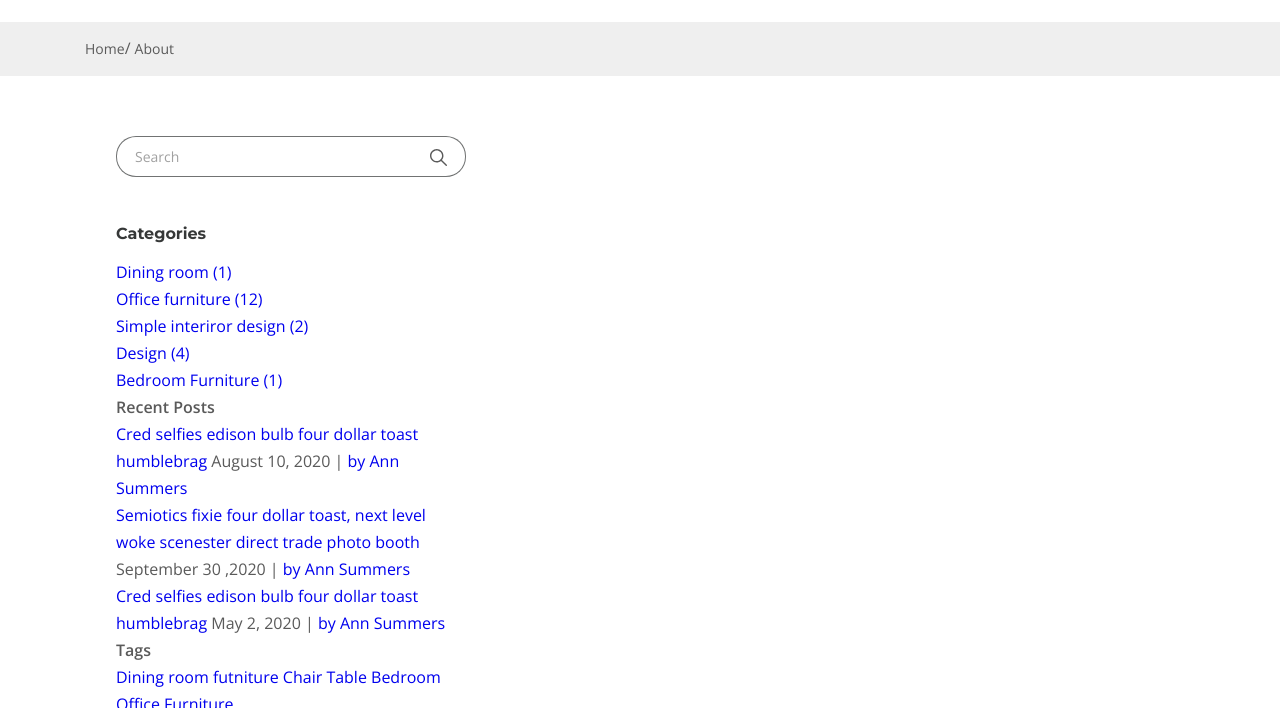
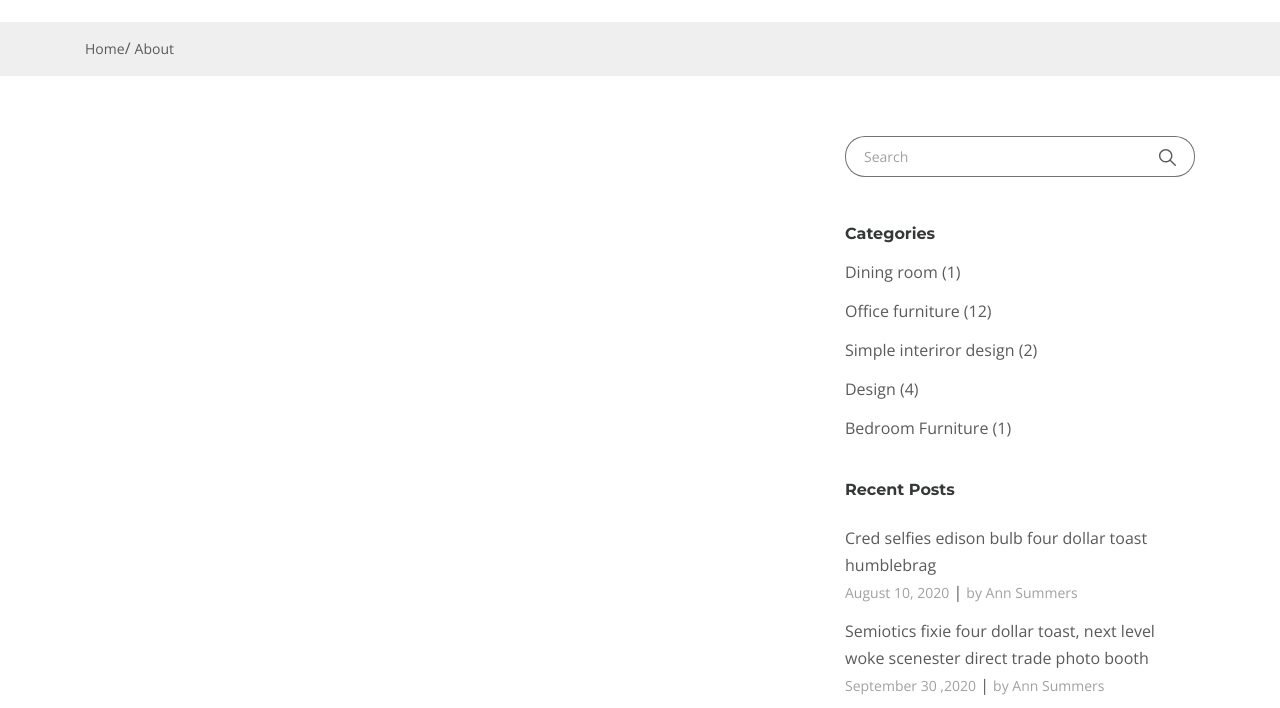
Before and after one commit to Sergitarius/Chairs, a website: page app/blog.html in a window 1280 px wide. Shown: the part 98-806 px from the top of the page. Drawn offline with nearby package versions, Linux system fonts and the light colour scheme.

Commit message:
aside almost done

```diff
--- a/app/scss/style.scss
+++ b/app/scss/style.scss
@@ -861,23 +861,69 @@
 	&__inner {
 		display: flex;
 		justify-content: space-between;
-		width: 350px;
-		margin-left: 31px;
 	}
-	&__category-title {
+	&__category {
+		margin-bottom: 36px;
+	}
+	&__category-title,
+	&__tags-title {
 		font-size: 16px;
 		line-height: 23px;
 		color: $title;
 		@extend %title-font;
 		margin-bottom: 14px;
 	}
+	&__category-item {
+		margin-bottom: 12px;
+	}
+	&__category-link {
+		color: $default;
+	}
 }
+.recent-posts {
+	margin-bottom: 40px;
+	&__title {
+		margin-bottom: 24px;
+		font-size: 16px;
+		line-height: 23px;
+		color: $title;
+		@extend %title-font;
+	}
+	&__item {
+		margin-bottom: 12px;
+	}
+	&__item-title {
+		display: block;
+		color: $default;
+	}
+	&__author,
+	&__date {
+		color: #a1a1a1;
+		font-size: 14px;
+		font-weight: 400;
+	}
+}
+.tags {
+	&__tags-link {
+		display: inline-block;
+		border: 1px solid rgba(#454647, 0.5);
+		border-radius: 14px;
+		color: #8f8d8d;
+		font-size: 14px;
+		font-weight: 600;
+		text-align: center;
+		padding: 16px;
+	}
+}
+
 .aside {
+	width: 350px;
+	margin-left: 31px;
 	&__search {
 		position: relative;
+		margin-bottom: 45px;
 	}
 	&__search-input {
-		margin-bottom: 45px;
 		display: block;
 		width: 100%;
 		padding: 6px 45px 6px 18px;
```
Also changed, not shown: app/css/style.min.css.
